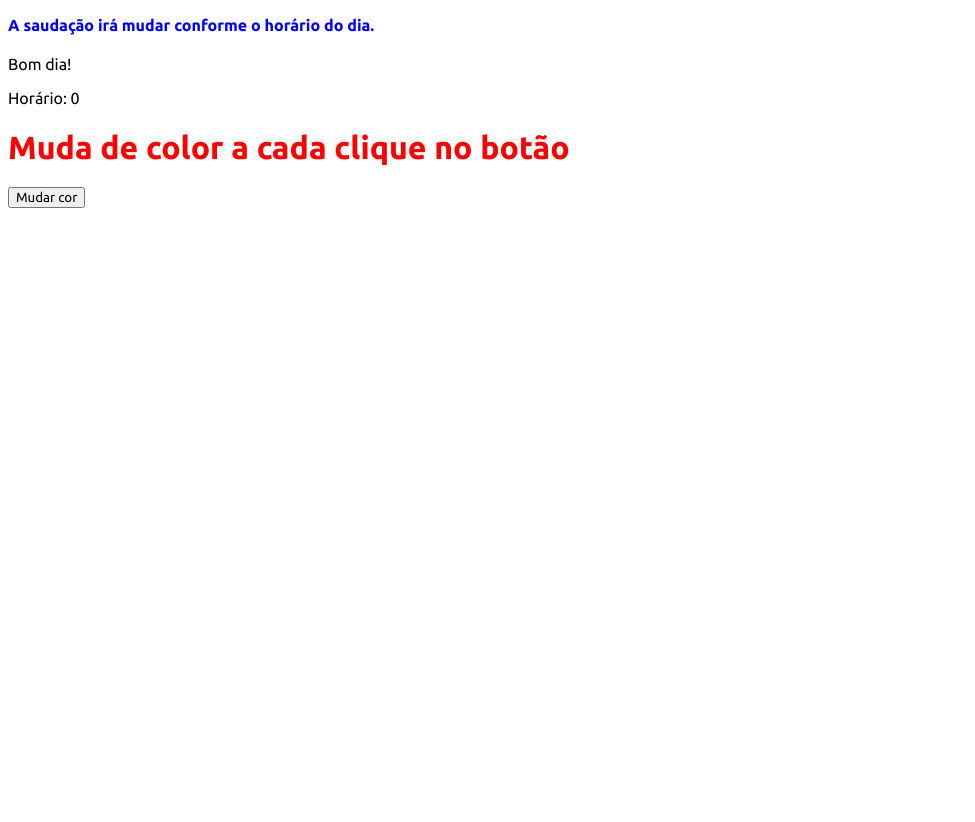
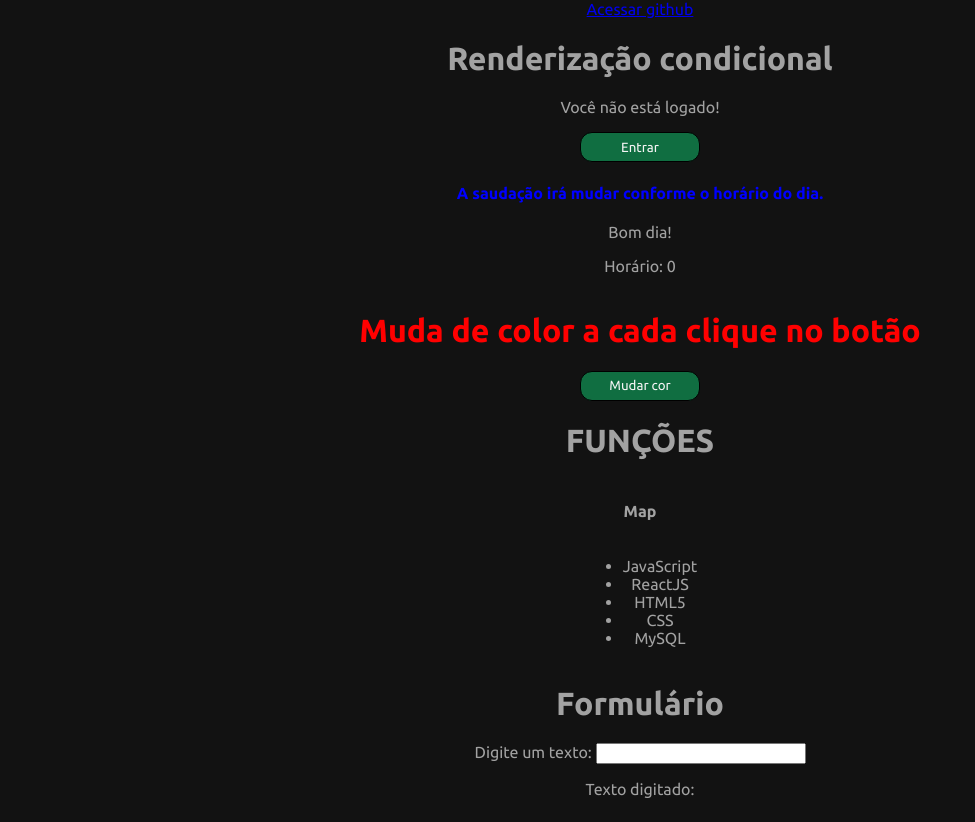
Before and after one commit to yleosamp/random-tests-reactjs, a React (Vite) app: page / in a window 1280 px wide. Shown: the part 1139-1961 px from the top of the page, without its empty margins (0-975 px from the left). Before the commit the page ends 1355 px from the top, so only its background shows below. Built offline with nearby package versions, Linux system fonts and the light colour scheme.

Commit message:
Hook State no Form

```diff
--- a/src/App.tsx
+++ b/src/App.tsx
@@ -5,18 +5,16 @@ import Body from './components/Body'
 import SomaComponente from './components/SomaComponente'
 import Relogio from './components/Relogio'
 import StateNumber from './components/StateNumber'
-
 import OnButton from './components/img/on.png'
 import OffButton from './components/img/off.png'
-
 import RenderCondicional from './components/RenderCondicional'
-
 import Greeting from './components/Greeting'
-
 import ChangeColor from './components/ChangeColor'
-
+import MapFunction from './components/MapFunction'
+import Formulary from './components/Formulary'
 
 import style from './App.module.css'
+
 
 const App = () => {
 	const soma = (number1: number, number2: number): number => {
@@ -74,6 +72,15 @@ const App = () => {
       <Greeting />
 
       <ChangeColor />
+
+      {/* Funções - MAP */}
+      <h1>FUNÇÕES</h1>
+      <h4>Map</h4>
+      <MapFunction />
+
+      {/* FORMULÁRIO! */}
+      <h1>Formulário</h1>
+      <Formulary />
     </>
   )
 }
--- /dev/null
+++ b/src/components/Formulary.tsx
@@ -0,0 +1,19 @@
+import React, { useState } from "react";
+
+const Formulary = () => {
+	const [userText, setUserText] = useState('')
+
+	return (
+		<div>
+			<label htmlFor='textInput'>Digite um texto: </label>
+			<input
+				type='text'
+				name='textInput'
+				onChange={ (e) => setUserText(e.target.value) }
+			/>
+			<p>Texto digitado: { userText }</p>
+		</div>
+	)
+}
+
+export default Formulary
--- /dev/null
+++ b/src/components/MapFunction.tsx
@@ -0,0 +1,16 @@
+import React from 'react'
+
+const MapFunction = () => {
+	const myTechs = ['JavaScript', 'ReactJS', 'HTML5', 'CSS', 'MySQL']
+	const cardTechs = myTechs.map( (tech) => <li>{ tech }</li> )
+
+	return (
+		<div>
+			<ul>
+        { cardTechs }
+      </ul>
+		</div>
+	)
+}
+
+export default MapFunction
--- a/src/index.css
+++ b/src/index.css
@@ -3,3 +3,35 @@
 * {
   font-family: 'Ubuntu', sans-serif;
 }
+
+body {
+  background-color: #121212;
+  color: #a2a2a2;
+}
+
+#root {
+  display: flex;
+  flex-direction: column;
+
+  text-align: center;
+  align-items: center;
+}
+
+button {
+  background-color: #106e41;
+  border: 1px solid black;
+
+  border-radius: 12px;
+
+  width: 120px;
+  height: 30px;
+
+  cursor: pointer;
+  color: #F5F5F5;
+
+  transition: 200ms;
+}
+
+button:hover {
+  background-color: #179522;
+}
```
